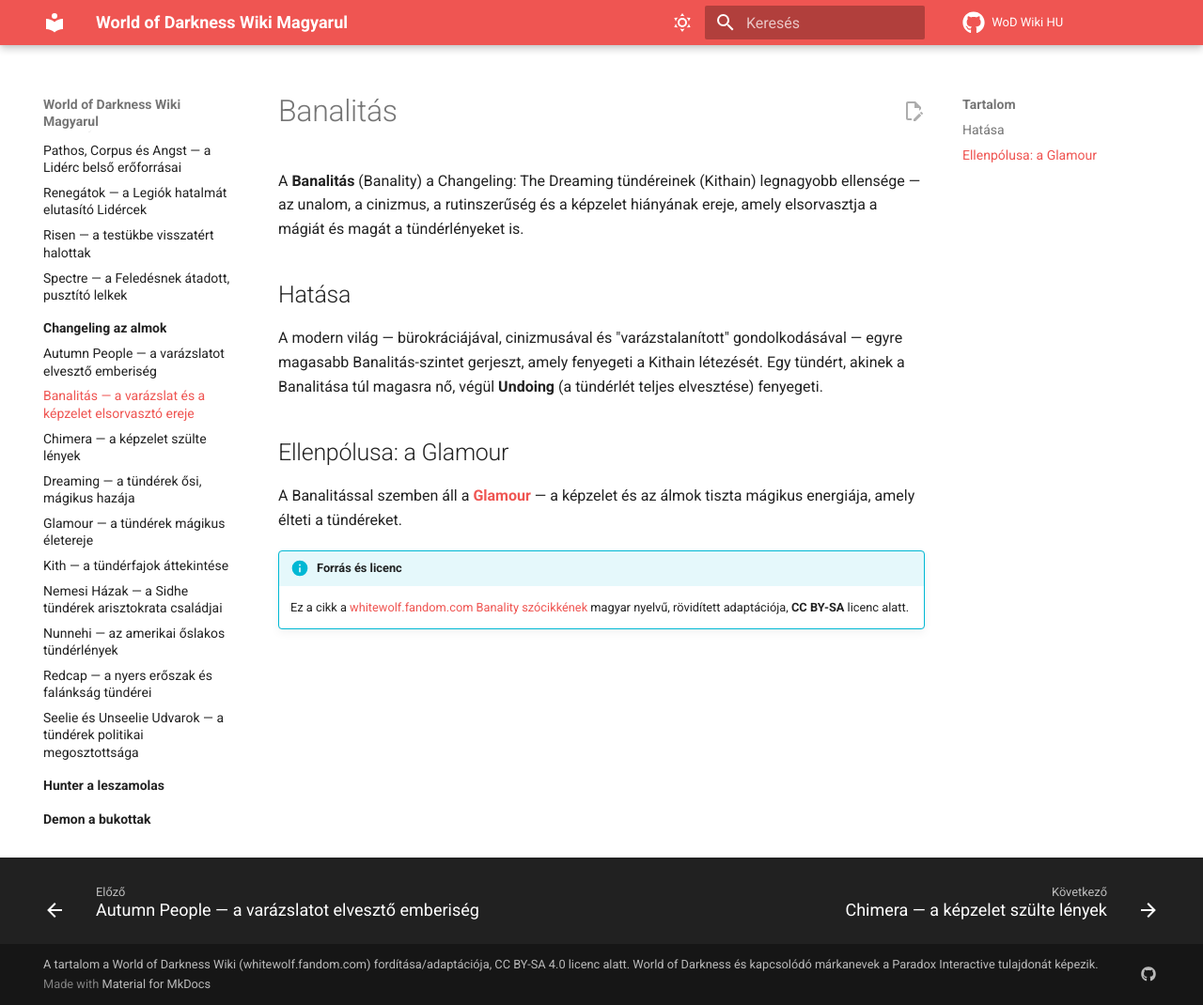
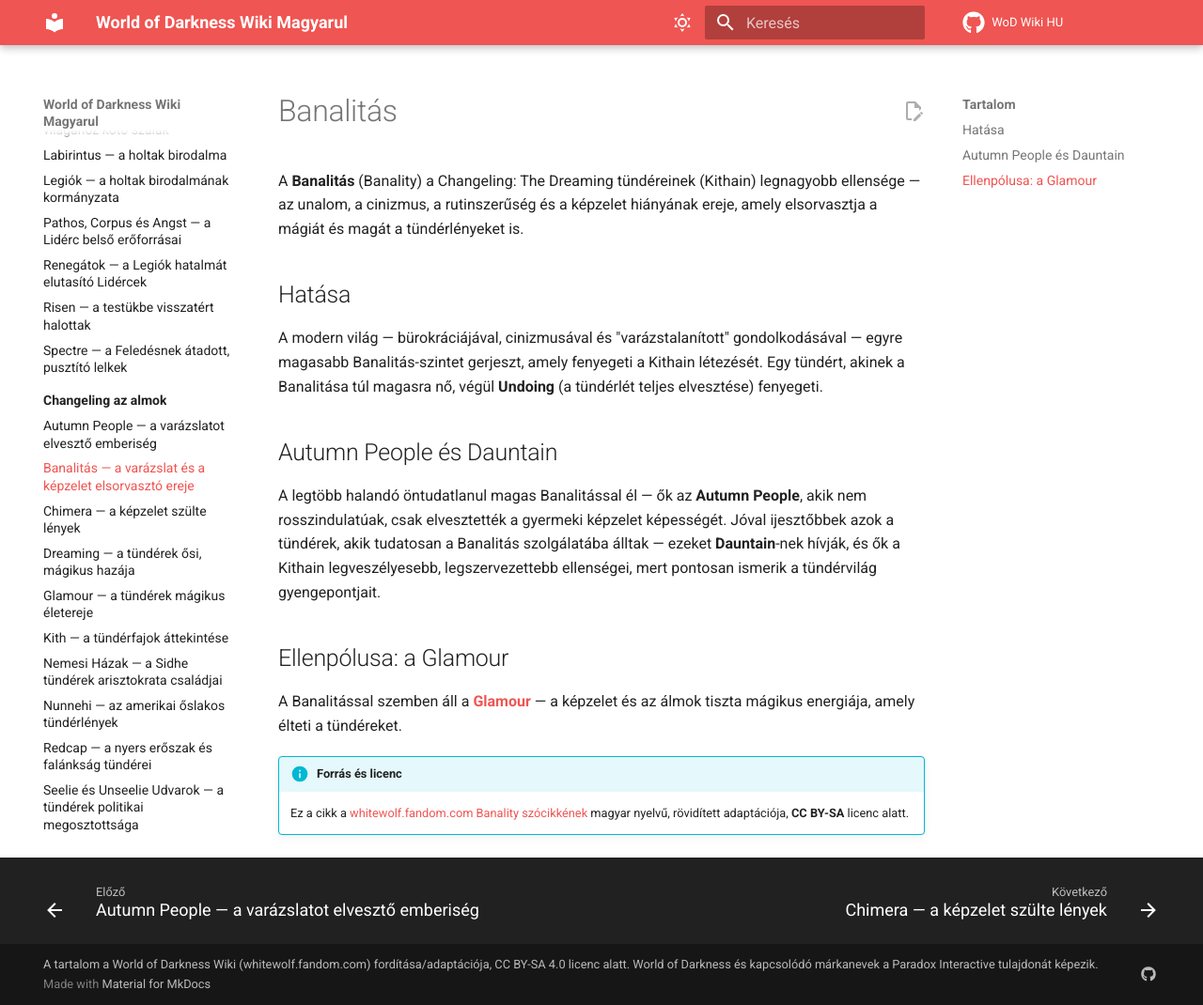
Before and after one commit to davidszentgyorgyi/wod-hu, an MkDocs documentation site: the page built from docs/changeling-az-almok/banalitas.md, in a window 1280 px wide and 1070 px high. Shown: the whole window at 94% size. Built offline with MkDocs 1.6.1 and Material for MkDocs 9.7.7, drawn with Linux system fonts in a browser that asks for light colours; comment, search, counter and statistics services are not loaded.

Commit message:
Expand Banalitas article with Autumn People and Dauntain
Original summary distinguishing ordinary high-Banality mortals from
Dauntain, fae who deliberately serve Banality as the Kithain's most
dangerous enemies.

Co-Authored-By: Claude Sonnet 5 <noreply@anthropic.com>

```diff
--- a/docs/changeling-az-almok/banalitas.md
+++ b/docs/changeling-az-almok/banalitas.md
@@ -17,6 +17,14 @@ A modern világ — bürokráciájával, cinizmusával és "varázstalanított"
 magasabb Banalitás-szintet gerjeszt, amely fenyegeti a Kithain létezését. Egy tündért, akinek a
 Banalitása túl magasra nő, végül **Undoing** (a tündérlét teljes elvesztése) fenyegeti.
 
+## Autumn People és Dauntain
+
+A legtöbb halandó öntudatlanul magas Banalitással él — ők az **Autumn People**, akik nem
+rosszindulatúak, csak elvesztették a gyermeki képzelet képességét. Jóval ijesztőbbek azok a
+tündérek, akik tudatosan a Banalitás szolgálatába álltak — ezeket **Dauntain**-nek hívják, és
+ők a Kithain legveszélyesebb, legszervezettebb ellenségei, mert pontosan ismerik a
+tündérvilág gyengepontjait.
+
 ## Ellenpólusa: a Glamour
 
 A Banalitással szemben áll a **[Glamour](glamour.md)** — a képzelet és az álmok tiszta mágikus
```
